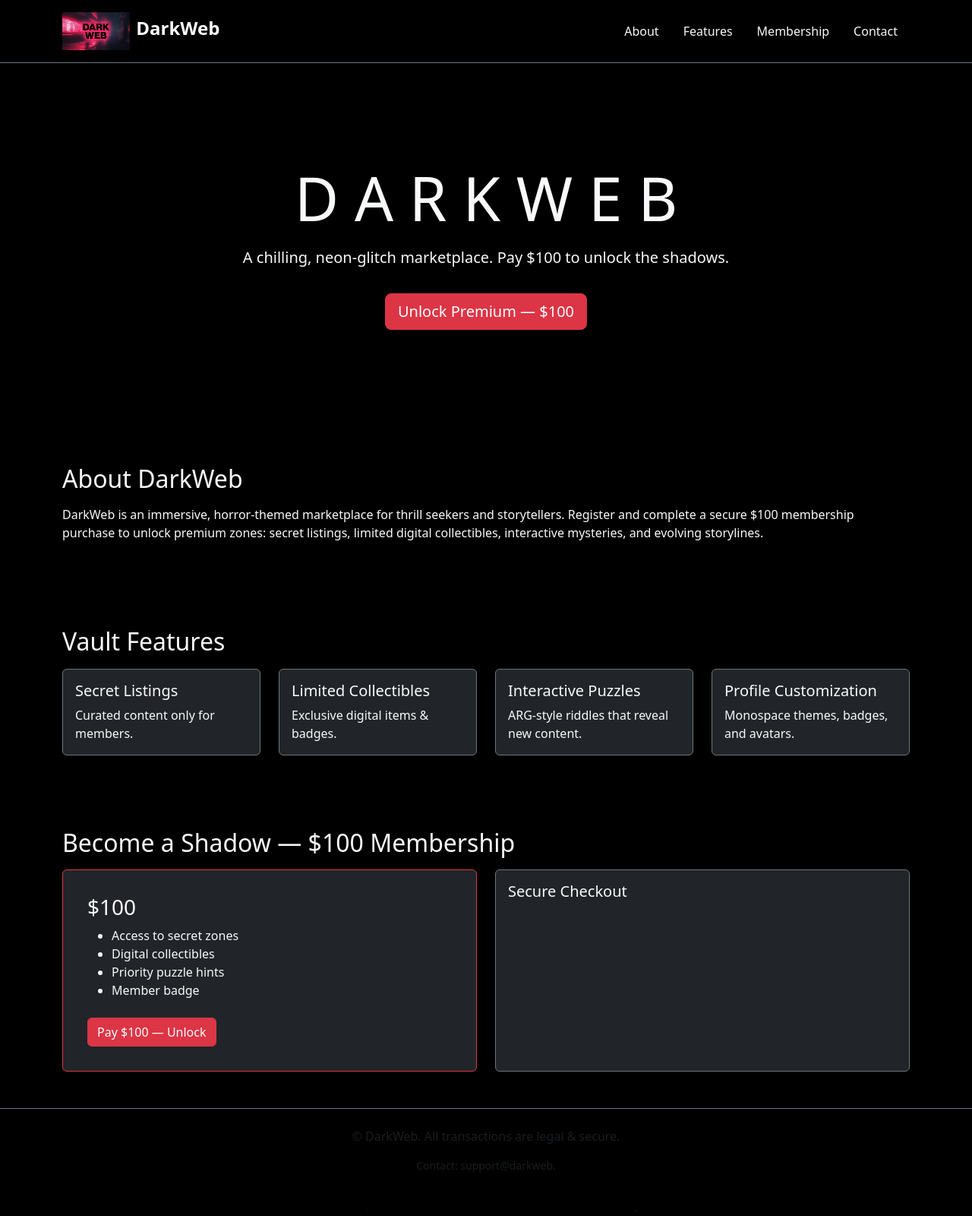
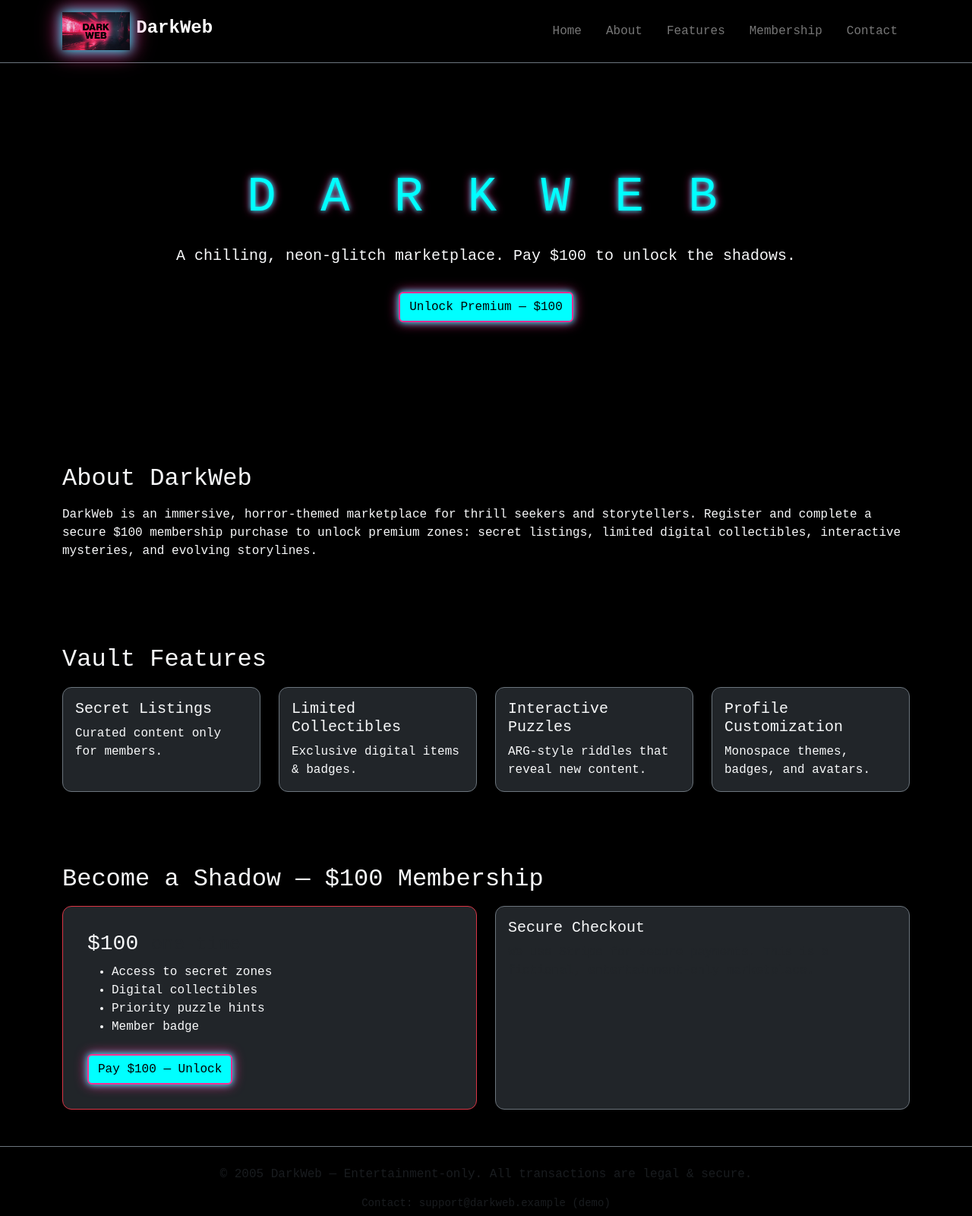
Before and after one commit to MUSASIZIENOCK/Dark-web256, a website: page index.html in a window 1280 px wide. Shown: the top 1600 px of the page at 76% size. Drawn offline with nearby package versions, Linux system fonts and the light colour scheme; a script that the page names is missing.

Commit message:
Update index.html

```diff
--- a/index.html
+++ b/index.html
@@ -4,28 +4,76 @@
   <meta charset="utf-8" />
   <meta name="viewport" content="width=device-width, initial-scale=1" />
   <title>DarkWeb — Enter the Shadows</title>
-  <meta name="description" content="DarkWeb is a dark-themed immersive marketplace. Register, pay $100 for membership and explore exclusive puzzles and collectibles.">
+  <meta name="description" content="DarkWeb is a dark-themed immersive marketplace. Register and explore exclusive puzzles and collectibles.">
 
   <!-- Bootstrap CSS -->
   <link href="https://cdn.jsdelivr.net/npm/bootstrap@5.3.3/dist/css/bootstrap.min.css" rel="stylesheet">
 
   <!-- Custom CSS -->
-  <link rel="stylesheet" href="styles.css">
+  <style>
+    :root{
+      --bg:#000;
+      --panel:#111;
+      --muted:#777;
+      --accent:#0ff;
+      --accent2:#ff2d91;
+      --radius:12px;
+      --mono:"Courier New", Courier, monospace;
+    }
+    *{box-sizing:border-box;margin:0;padding:0}
+    body{font-family: var(--mono); background-color: var(--bg); color:#eee; overflow-x:hidden;}
+    html { scroll-behavior: auto; } /* instant jump */
 
-  <!-- Stripe.js for payments -->
-  <script src="https://js.stripe.com/v3/"></script>
+    /* Header Logo */
+    .logo-img{height:50px;width:auto;filter: drop-shadow(0 0 8px #0ff) drop-shadow(0 0 12px #ff2d91);transition: transform 0.3s, filter 0.3s;}
+    .logo-img:hover{transform: scale(1.15) rotate(-5deg);filter: drop-shadow(0 0 16px #0ff) drop-shadow(0 0 20px #ff2d91);}
+
+    /* Navigation links */
+    .nav-link{color: var(--muted) !important; transition: color 0.3s, text-shadow 0.3s;}
+    .nav-link:hover{color: var(--accent) !important;text-shadow: 0 0 8px var(--accent), 0 0 16px var(--accent2);}
+
+    /* Glitch Hero Text */
+    .glitch{font-size:64px;letter-spacing:10px;position:relative;display:inline-block;color:#0ff;text-shadow:0 0 6px #0ff,0 0 12px #ff2d91;}
+    .glitch::before,.glitch::after{content: attr(data-text);position:absolute;left:0;top:0;width:100%;clip: rect(0,9999px,0,0);}
+    .glitch::before{left:2px;text-shadow:-2px 0 var(--accent);animation: glitchTop 2s infinite linear;}
+    .glitch::after{left:-2px;text-shadow:2px 0 var(--accent2);animation: glitchBottom 2.7s infinite linear;}
+    @keyframes glitchTop{0%,30%,100%{clip:rect(0,9999px,0,0);}10%{clip:rect(0,9999px,10px,0);}20%{clip:rect(20px,9999px,30px,0);}}
+    @keyframes glitchBottom{0%,40%,100%{clip:rect(0,9999px,0,0);}15%{clip:rect(10px,9999px,40px,0);}25%{clip:rect(30px,9999px,80px,0);}}
+
+    /* Hero Section */
+    .hero{background-color:#000; min-height:60vh; display:flex; align-items:center; justify-content:center; text-align:center;}
+
+    /* Cards */
+    .card{background-color: var(--panel); border:1px solid rgba(255,255,255,0.1); border-radius: var(--radius); transition: transform 0.3s, box-shadow 0.3s;}
+    .card:hover{transform: translateY(-5px); box-shadow:0 0 20px var(--accent),0 0 40px var(--accent2);}
+
+    /* Buttons */
+    .btn-danger{background-color: var(--accent); color:#000; border:2px solid var(--accent2); text-shadow:0 0 4px var(--accent); box-shadow:0 0 8px var(--accent),0 0 16px var(--accent2); transition: all 0.3s;}
+    .btn-danger:hover{background-color: var(--accent2); color:#fff; text-shadow:0 0 6px var(--accent),0 0 12px var(--accent2); box-shadow:0 0 16px var(--accent),0 0 32px var(--accent2); transform: scale(1.05);}
+
+    /* Footer */
+    footer{background-color:#000; color: var(--muted); text-align:center; padding:24px 0; border-top:1px solid rgba(255,255,255,0.1);}
+
+    /* Responsive */
+    @media (max-width: 1200px){.glitch{font-size:52px;letter-spacing:8px;}}
+    @media (max-width: 992px){.glitch{font-size:44px;letter-spacing:6px;}}
+    @media (max-width: 768px){.glitch{font-size:36px;letter-spacing:4px;}.logo-img{height:45px;}}
+    @media (max-width: 576px){.glitch{font-size:28px;letter-spacing:2px;}.logo-img{height:40px;}}
+    @media (max-width: 768px){nav ul{flex-direction:column; align-items:center; gap:10px;}}
+  </style>
 </head>
 <body class="bg-black text-light">
 
   <!-- Header -->
-  <header class="container-fluid py-3 border-bottom border-secondary" style="background-color: #000;">
+  <header class="container-fluid py-3 border-bottom border-secondary" style="background-color:#000;">
     <div class="container d-flex justify-content-between align-items-center">
       <div class="d-flex align-items-center">
-        <img src="dark wen.jpg" alt="DarkWeb Logo" class="logo-img me-2" style="height:50px;">
+        <img src="dark wen.jpg" alt="DarkWeb Logo" class="logo-img me-2">
         <span class="h4 text-white fw-bold">DarkWeb</span>
       </div>
       <nav>
         <ul class="nav">
+          <li class="nav-item"><a class="nav-link text-light" href="#home">Home</a></li>
           <li class="nav-item"><a class="nav-link text-light" href="#about">About</a></li>
           <li class="nav-item"><a class="nav-link text-light" href="#features">Features</a></li>
           <li class="nav-item"><a class="nav-link text-light" href="#membership">Membership</a></li>
@@ -35,12 +83,12 @@
     </div>
   </header>
 
-  <!-- Hero Section -->
-  <section class="hero text-center d-flex align-items-center justify-content-center" style="min-height: 60vh; background-color: #000;">
+  <!-- Home Section -->
+  <section id="home" class="hero">
     <div class="container">
-      <h1 class="glitch display-1" data-text="D A R K W E B">D A R K W E B</h1>
+      <h1 class="glitch" data-text="D A R K W E B">D A R K W E B</h1>
       <p class="lead mt-3">A chilling, neon-glitch marketplace. Pay $100 to unlock the shadows.</p>
-      <a href="#membership" class="btn btn-danger btn-lg mt-3">Unlock Premium — $100</a>
+      <a href="#membership" class="btn btn-danger mt-3">Unlock Premium — $100</a>
     </div>
   </section>
 
@@ -54,38 +102,10 @@
   <section id="features" class="container py-5">
     <h2 class="mb-3">Vault Features</h2>
     <div class="row row-cols-1 row-cols-md-2 row-cols-lg-4 g-4">
-      <div class="col">
-        <div class="card bg-dark text-light h-100 border-secondary">
-          <div class="card-body">
-            <h5 class="card-title">Secret Listings</h5>
-            <p class="card-text">Curated content only for members.</p>
-          </div>
-        </div>
-      </div>
-      <div class="col">
-        <div class="card bg-dark text-light h-100 border-secondary">
-          <div class="card-body">
-            <h5 class="card-title">Limited Collectibles</h5>
-            <p class="card-text">Exclusive digital items & badges.</p>
-          </div>
-        </div>
-      </div>
-      <div class="col">
-        <div class="card bg-dark text-light h-100 border-secondary">
-          <div class="card-body">
-            <h5 class="card-title">Interactive Puzzles</h5>
-            <p class="card-text">ARG-style riddles that reveal new content.</p>
-          </div>
-        </div>
-      </div>
-      <div class="col">
-        <div class="card bg-dark text-light h-100 border-secondary">
-          <div class="card-body">
-            <h5 class="card-title">Profile Customization</h5>
-            <p class="card-text">Monospace themes, badges, and avatars.</p>
-          </div>
-        </div>
-      </div>
+      <div class="col"><div class="card bg-dark text-light h-100 border-secondary p-3"><h5 class="card-title">Secret Listings</h5><p class="card-text">Curated content only for members.</p></div></div>
+      <div class="col"><div class="card bg-dark text-light h-100 border-secondary p-3"><h5 class="card-title">Limited Collectibles</h5><p class="card-text">Exclusive digital items & badges.</p></div></div>
+      <div class="col"><div class="card bg-dark text-light h-100 border-secondary p-3"><h5 class="card-title">Interactive Puzzles</h5><p class="card-text">ARG-style riddles that reveal new content.</p></div></div>
+      <div class="col"><div class="card bg-dark text-light h-100 border-secondary p-3"><h5 class="card-title">Profile Customization</h5><p class="card-text">Monospace themes, badges, and avatars.</p></div></div>
     </div>
   </section>
 
@@ -103,7 +123,7 @@
               <li>Priority puzzle hints</li>
               <li>Member badge</li>
             </ul>
-            <a id="startPayment" class="btn btn-danger mt-2">Pay $100 — Unlock</a>
+            <a class="btn btn-danger mt-2">Pay $100 — Unlock</a>
           </div>
         </div>
       </div>
@@ -111,28 +131,19 @@
         <div class="card bg-dark text-light h-100 border-secondary p-3">
           <h5>Secure Checkout</h5>
           <p class="text-muted">We use Stripe for secure payments. This is a fictional, entertainment-only marketplace.</p>
-          <div id="paymentStatus"></div>
-          <div id="cardElement"></div>
-          <div id="paymentActions" style="display:none;">
-            <button id="confirmPayment" class="btn btn-danger mt-2">Confirm & Pay</button>
-          </div>
         </div>
       </div>
     </div>
   </section>
 
-  <!-- Footer -->
+  <!-- Contact/Footer Section -->
   <footer id="contact" class="bg-black text-muted text-center py-4 border-top border-secondary">
-    <p>© <span id="2005"></span> DarkWeb. All transactions are legal & secure.</p>
-    <p class="small">Contact: support@darkweb.</p>
+    <p>© 2005 DarkWeb — Entertainment-only. All transactions are legal & secure.</p>
+    <p class="small">Contact: support@darkweb.example (demo)</p>
   </footer>
-
-  <!-- Ambient Canvas -->
-  <canvas id="ambientCanvas" class="ambient"></canvas>
 
   <!-- Bootstrap JS -->
   <script src="https://cdn.jsdelivr.net/npm/bootstrap@5.3.3/dist/js/bootstrap.bundle.min.js"></script>
-  <script src="main.js"></script>
-  <script>document.getElementById('year').textContent = new Date().getFullYear();</script>
+
 </body>
 </html>
```
